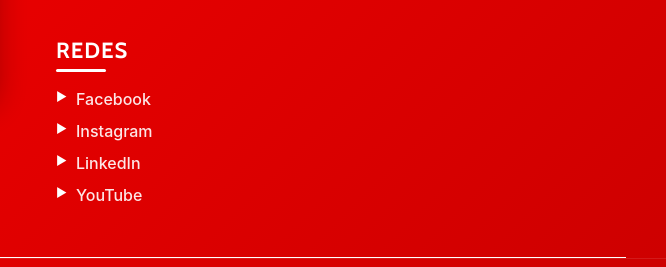
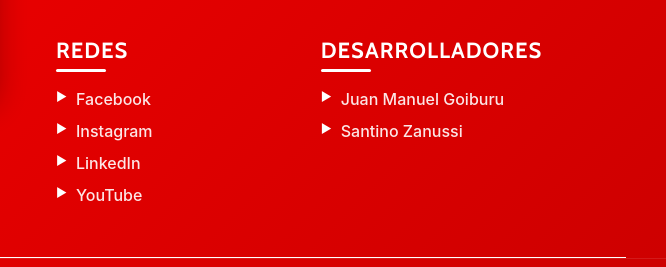
Before and after one commit to SantinoZanussi/ProyectoBienal, a plain HTML site: page html/projects.html in a window 1280 px wide. Shown: the part 1292-1559 px from the top of the page, 614-1280 px from the left. Drawn offline with nearby package versions, Linux system fonts and the light colour scheme.

Commit message:
footer creditos

```diff
--- a/html/projects.html
+++ b/html/projects.html
@@ -76,6 +76,13 @@
                         <li><a class="linkRed" href="https://www.youtube.com/c/CasaSalesianaSanJos%C3%A9">YouTube</a></li>
                     </ul>
                 </div>
+                <div class="redes">
+                    <h3 class="h3Footer">DESARROLLADORES</h3>
+                    <ul class="footer-menu-redes">
+                        <li><a class="linkRed">Juan Manuel Goiburu</a></li>
+                        <li><a class="linkRed">Santino Zanussi</a></li>
+                    </ul>
+                </div>
             </div>
         </div>
         <div class="copyright-section">
```
Also changed, not shown: html/informacion.html (+7 -0 lines).
